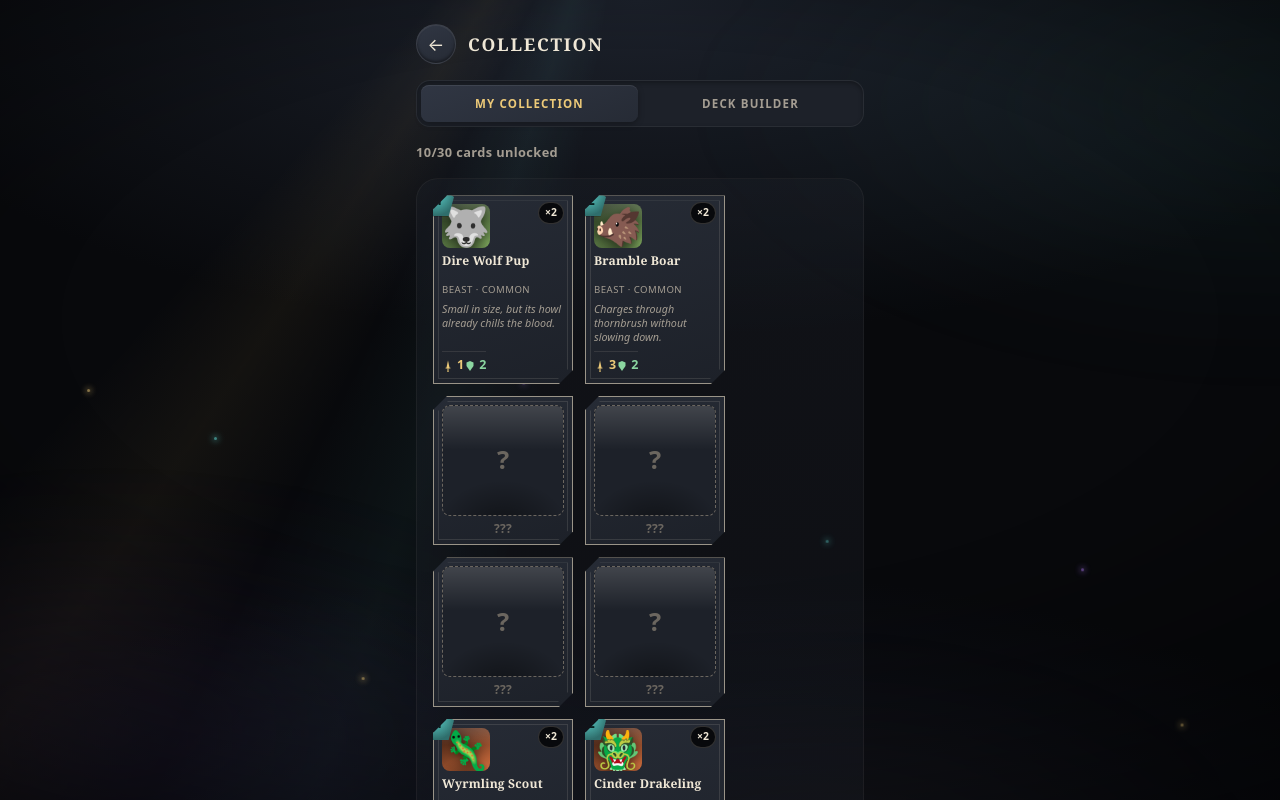
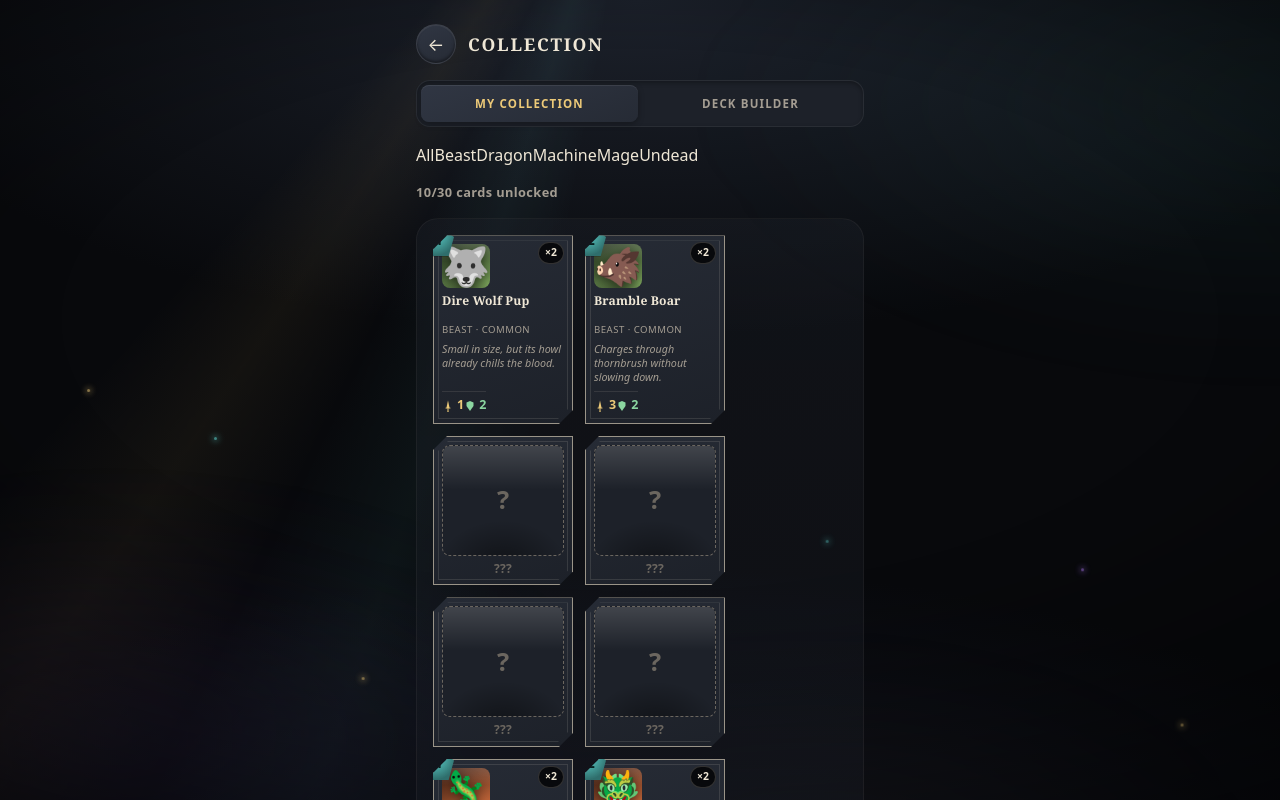
Before and after one commit to CaptainN290/Card-Game, a React (Vite) app: page / in a window 1280 px wide. Both pictures are taken after a click on the button "Collection". Shown: the top 800 px of the page. Built offline with nearby package versions, Linux system fonts and the light colour scheme.

Commit message:
Add tribe filtering to Collection component

```diff
--- a/src/Collection.tsx
+++ b/src/Collection.tsx
@@ -3,7 +3,7 @@
 // your collection" instead of a separate destination.
 
 import { useMemo, useState } from 'react';
-import type { CardDefinition } from './types';
+import type { CardDefinition, Tribe } from './types';
 import { CARD_DATABASE, DECK_SIZE, MAX_COPIES_PER_CARD, getCardById } from './cards';
 import Card from './Card';
 
@@ -15,6 +15,9 @@ interface CollectionProps {
 }
 
 type CollectionTab = 'collection' | 'deck';
+type TribeFilter = 'All' | Tribe;
+
+const TRIBE_FILTERS: TribeFilter[] = ['All', 'Beast', 'Dragon', 'Machine', 'Mage', 'Undead'];
 
 function countByCardId(cardIds: string[]): Record<string, number> {
   const counts: Record<string, number> = {};
@@ -26,10 +29,16 @@ function countByCardId(cardIds: string[]): Record<string, number> {
 
 export default function Collection({ collection, deck, onDeckChange, onBack }: CollectionProps) {
   const [tab, setTab] = useState<CollectionTab>('collection');
+  const [tribeFilter, setTribeFilter] = useState<TribeFilter>('All');
   const [inspectedCard, setInspectedCard] = useState<CardDefinition | null>(null);
 
   const deckCounts = useMemo(() => countByCardId(deck), [deck]);
   const unlockedCount = Object.keys(collection).length;
+
+  const filteredCards = useMemo(
+    () => (tribeFilter === 'All' ? CARD_DATABASE : CARD_DATABASE.filter((c) => c.tribe === tribeFilter)),
+    [tribeFilter],
+  );
 
   function canAddToDeck(cardId: string): boolean {
     const owned = collection[cardId] ?? 0;
@@ -68,13 +77,25 @@ export default function Collection({ collection, deck, onDeckChange, onBack }: C
         </button>
       </div>
 
+      <div className="tribe-filter-bar">
+        {TRIBE_FILTERS.map((t) => (
+          <button
+            key={t}
+            className={t === tribeFilter ? 'tribe-chip tribe-chip-active' : 'tribe-chip'}
+            onClick={() => setTribeFilter(t)}
+          >
+            {t}
+          </button>
+        ))}
+      </div>
+
       {tab === 'collection' && (
         <div className="tab-panel">
           <p className="collection-progress">
             {unlockedCount}/{CARD_DATABASE.length} cards unlocked
           </p>
           <div className="card-grid">
-            {CARD_DATABASE.map((card) => {
+            {filteredCards.map((card) => {
               const owned = collection[card.id] ?? 0;
               return (
                 <Card
@@ -93,7 +114,7 @@ export default function Collection({ collection, deck, onDeckChange, onBack }: C
       {tab === 'deck' && (
         <div className="tab-panel">
           <p className={deck.length === DECK_SIZE ? 'deck-size deck-size-complete' : 'deck-size'}>
-            Deck: {deck.length}/{DECK_SIZE}
+            Deck: {deck.length} / {DECK_SIZE}
           </p>
 
           <div className="deck-list">
@@ -116,7 +137,9 @@ export default function Collection({ collection, deck, onDeckChange, onBack }: C
 
           <h2 className="section-subtitle">Add Cards</h2>
           <div className="card-grid">
-            {CARD_DATABASE.filter((c) => (collection[c.id] ?? 0) > 0).map((card) => {
+            {filteredCards
+              .filter((c) => (collection[c.id] ?? 0) > 0)
+              .map((card) => {
                 const owned = collection[card.id] ?? 0;
                 return (
                   <Card
```
Lines whose indentation alone changed are shown as unchanged.
